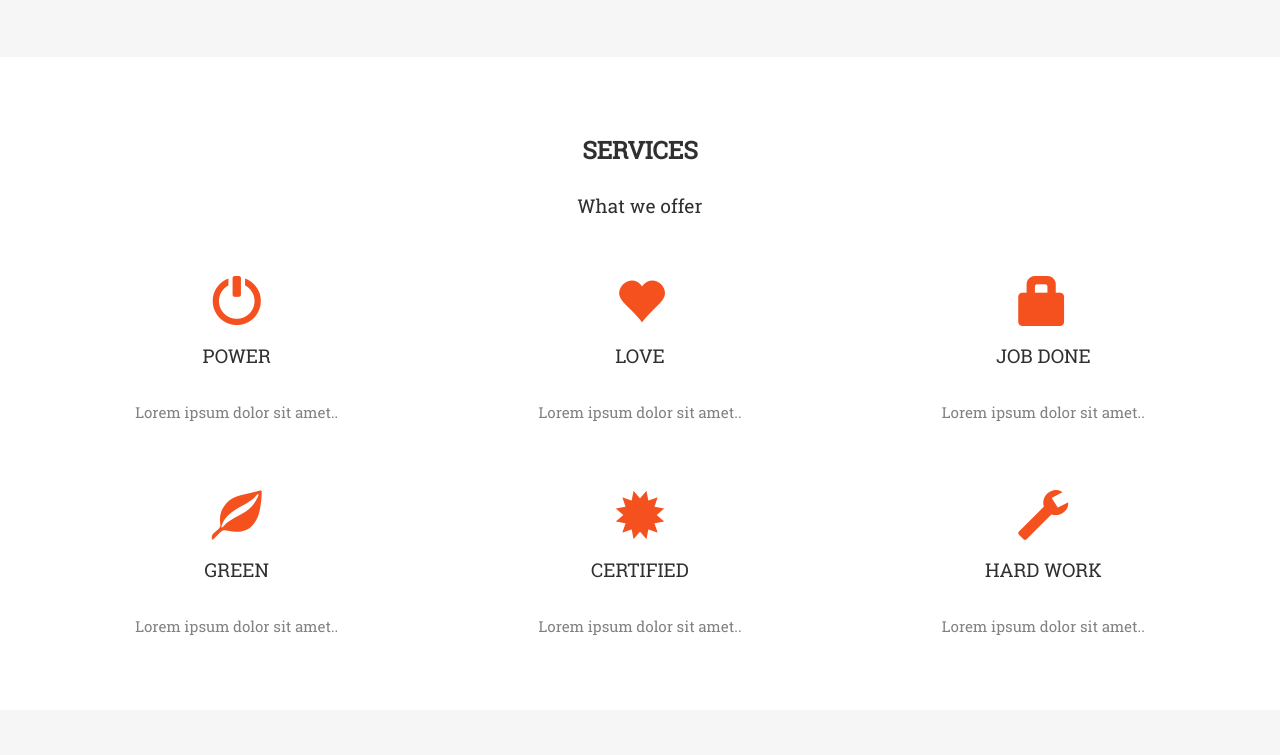
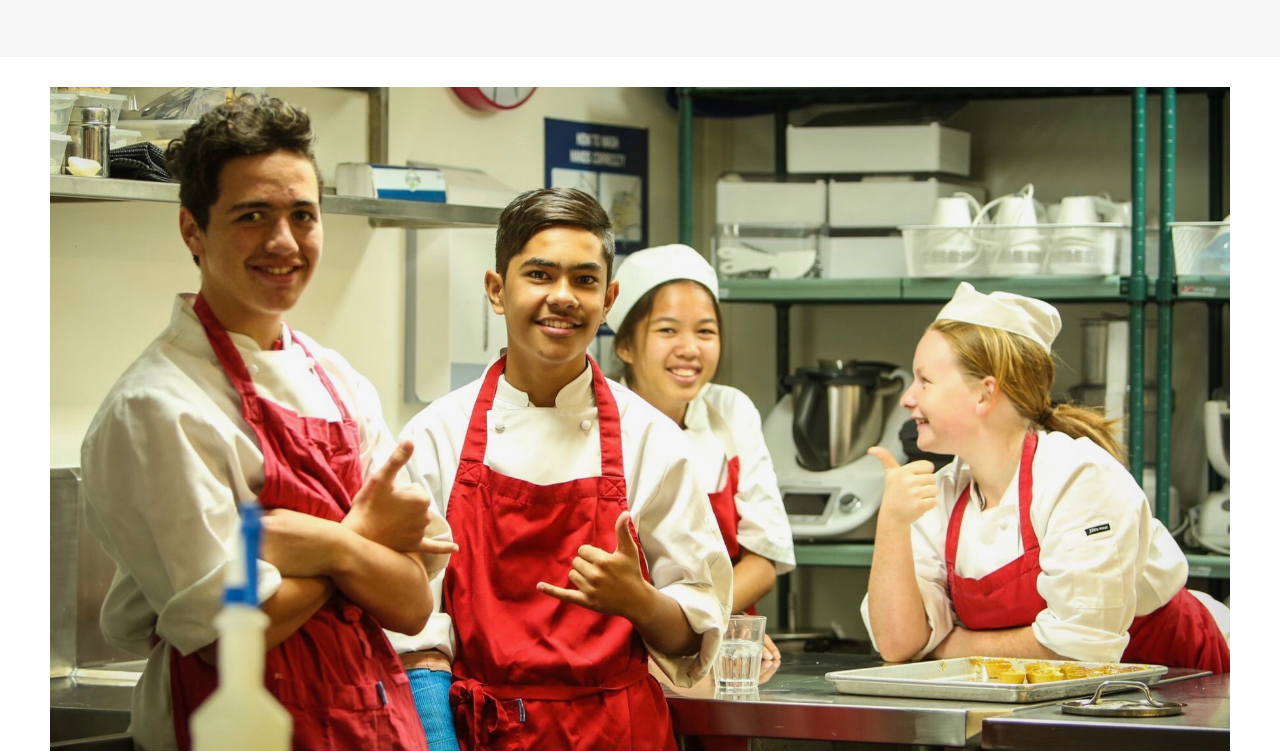
Before and after one commit to beastlyhaz/hudsons, a plain HTML site: page index.html in a window 1280 px wide. Shown: the part 1710-2465 px from the top of the page. Drawn offline with nearby package versions, Linux system fonts and the light colour scheme; some packages are replaced by stand-ins of ours.

Commit message:
Updated images and gallery

```diff
--- a/Resources/css/custom2.css
+++ b/Resources/css/custom2.css
@@ -63,6 +63,11 @@ p, h1, h2, h3, h4, h5, h6, button, li, form, span {
 	padding: 0px;
 }
 
+.gallery {
+	width: 100%;
+	margin: -30px
+}
+
 @font-face {
     font-family: 'Hudsons'; /*a name to be used later*/
     src: url(../fonts/roboto-slab/RobotoSlab-Regular.ttf); /*URL to font*/
--- a/index.html
+++ b/index.html
@@ -162,44 +162,7 @@
 
 	<!-- Container (Services Section) -->
 	<div id="gallery-link" class="container-fluid text-center">
-  		<h2>SERVICES</h2>
-  		<h4>What we offer</h4>
-  		<br>
-  		<div class="row slideanim">
-    		<div class="col-sm-4">
-      			<span class="glyphicon glyphicon-off logo-small"></span>
-      			<h4>POWER</h4>
-      			<p>Lorem ipsum dolor sit amet..</p>
-    		</div>
-    		<div class="col-sm-4">
-      			<span class="glyphicon glyphicon-heart logo-small"></span>
-      			<h4>LOVE</h4>
-      			<p>Lorem ipsum dolor sit amet..</p>
-   			</div>
-    		<div class="col-sm-4">
-      			<span class="glyphicon glyphicon-lock logo-small"></span>
-      			<h4>JOB DONE</h4>
-      			<p>Lorem ipsum dolor sit amet..</p>
-    		</div>
-  		</div>
-  		<br><br>
-  		<div class="row slideanim">
-    		<div class="col-sm-4">
-      			<span class="glyphicon glyphicon-leaf logo-small"></span>
-      			<h4>GREEN</h4>
-      			<p>Lorem ipsum dolor sit amet..</p>
-    		</div>
-    		<div class="col-sm-4">
-      			<span class="glyphicon glyphicon-certificate logo-small"></span>
-      			<h4>CERTIFIED</h4>
-      			<p>Lorem ipsum dolor sit amet..</p>
-    		</div>
-    		<div class="col-sm-4">
-      			<span class="glyphicon glyphicon-wrench logo-small"></span>
-      			<h4 style="color:#303030;">HARD WORK</h4>
-      			<p>Lorem ipsum dolor sit amet..</p>
-    		</div>
- 		</div>
+  		<img src="Resources/Hudsons/Kitchen.jpeg" alt="image" class="gallery">
 	</div>
 
 	<!-- Container (Portfolio Section) -->
```
Also changed, not shown: Resources/Hudsons/2017_MUSIC_Cafe-2.jpg (deleted), Resources/Hudsons/2017_MUSIC_Cafe-23.jpg (deleted), Resources/Hudsons/Kitchen.jpeg (added), Resources/Hudsons/Tray.jpeg (added), 4 other files.
